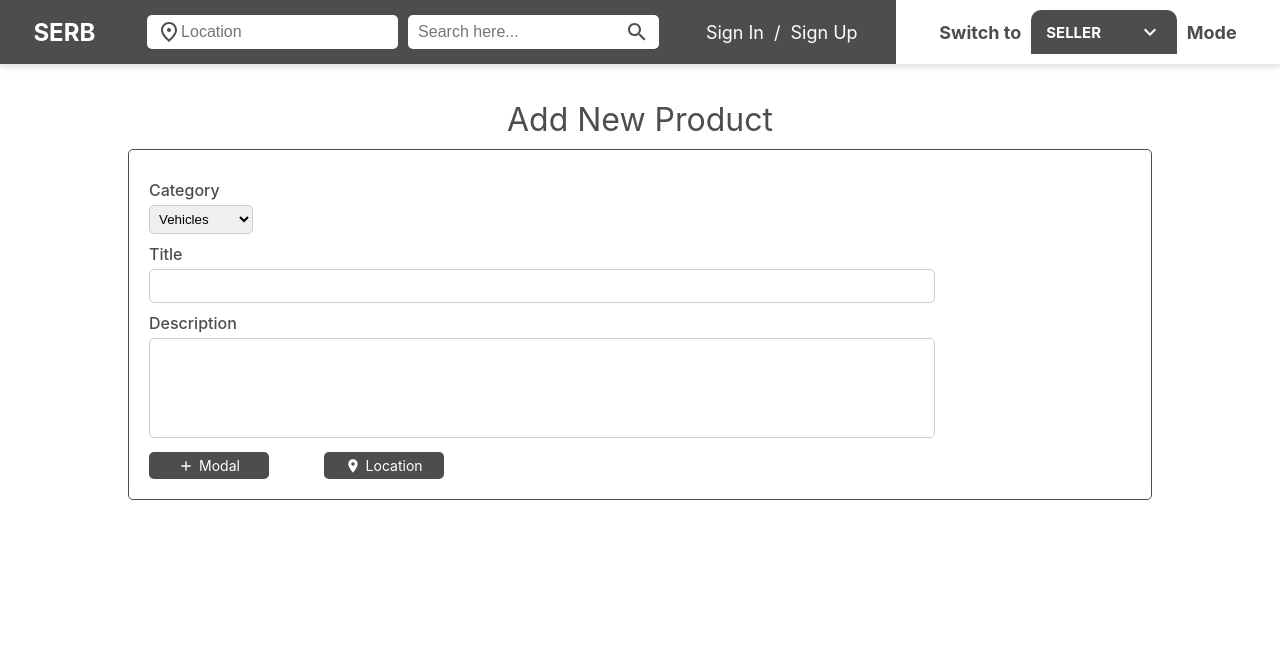
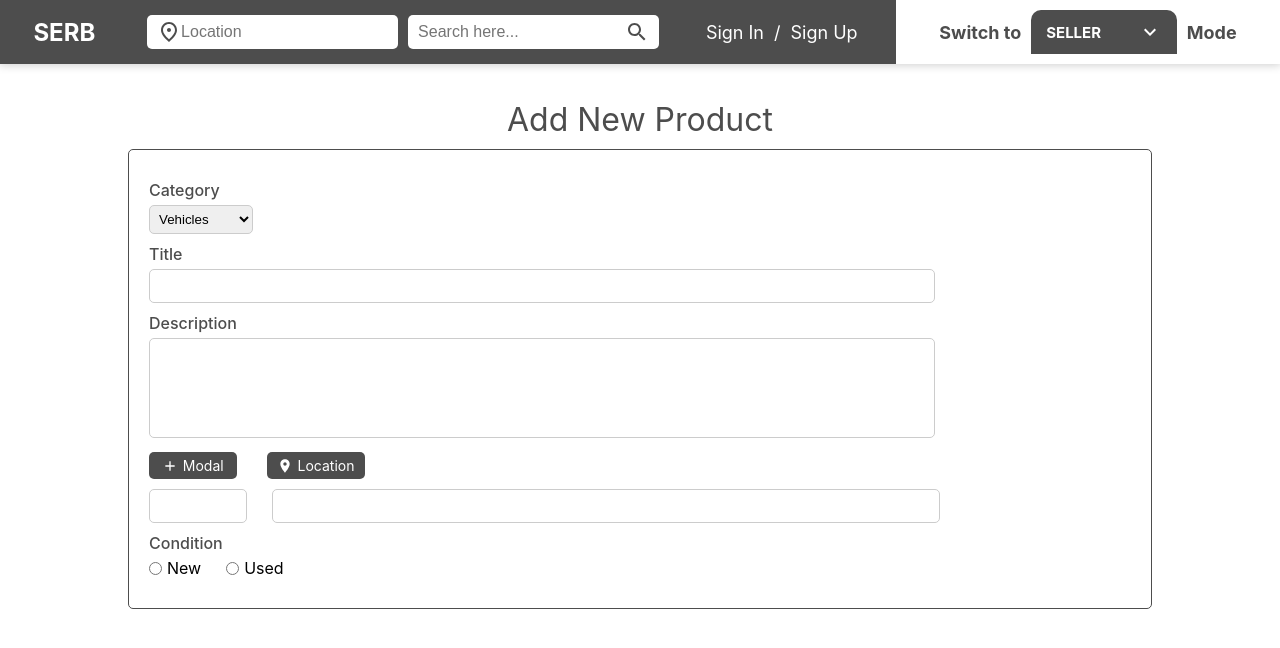
Before and after one commit to samiullah51/SERB, a React (Create React App) app: page / in a window 1280 px wide. Shown: the top 648 px of the page. Built offline with nearby package versions, Linux system fonts and the light colour scheme.

Commit message:
condition section is completed

```diff
--- a/src/components/ProductForm/ProductForm.css
+++ b/src/components/ProductForm/ProductForm.css
@@ -7,7 +7,7 @@
     color:var(--primary-color);
     font-size: 16px;
 }
-.single__input input{
+.single__input input[type ='text' ]{
     width: 80%;
     border: 1px solid #ccc;
     padding: 7px;
@@ -32,10 +32,10 @@
     resize: none;
 }
 .modal__location{
-width: 30%;
+width: 25%;
     display: flex;
     align-items: center;
-    justify-content: space-between;
+    justify-content: flex-start;
 }
 .modal__location .modal__location__box{
     display: flex;
@@ -47,6 +47,7 @@ width: 30%;
     font-size: 14px;
     width: 120px;
     justify-content: center;
+    margin-right: 30px;
 
 
 }
@@ -54,3 +55,17 @@ width: 30%;
     font-size: 16px;
     margin-right: 5px;
 }
+.input__conidtion{
+    display: flex;
+    align-items: center;
+}
+.input__conidtion label{
+    display: flex;
+    align-items: center;
+    justify-content: flex-start;
+    margin-right: 25px;
+    cursor: pointer;
+}
+.input__conidtion label p{
+    margin-left: 5px;
+}
--- a/src/components/ProductForm/ProductForm.js
+++ b/src/components/ProductForm/ProductForm.js
@@ -34,6 +34,32 @@ function ProductForm() {
           <p>Location</p>
         </div>
       </div>
+      <div
+        className="single__input"
+        style={{
+          display: "flex",
+          alignItems: "center",
+          justifyContent: "flex-start",
+        }}
+      >
+        <input type="text" style={{ flexBasis: "10%", marginRight: "25px" }} />
+        <input type="text" style={{ flexBasis: "68%" }} />
+      </div>
+
+      {/* Condition */}
+      <div className="single__input">
+        <p className="label">Condition</p>
+        <div className="input__conidtion">
+          <label for="new">
+            <input type="radio" id="new" name="conition" />
+            <p>New</p>
+          </label>
+          <label for="used">
+            <input type="radio" id="used" name="conition" />
+            <p>Used</p>
+          </label>
+        </div>
+      </div>
     </div>
   );
 }
```
